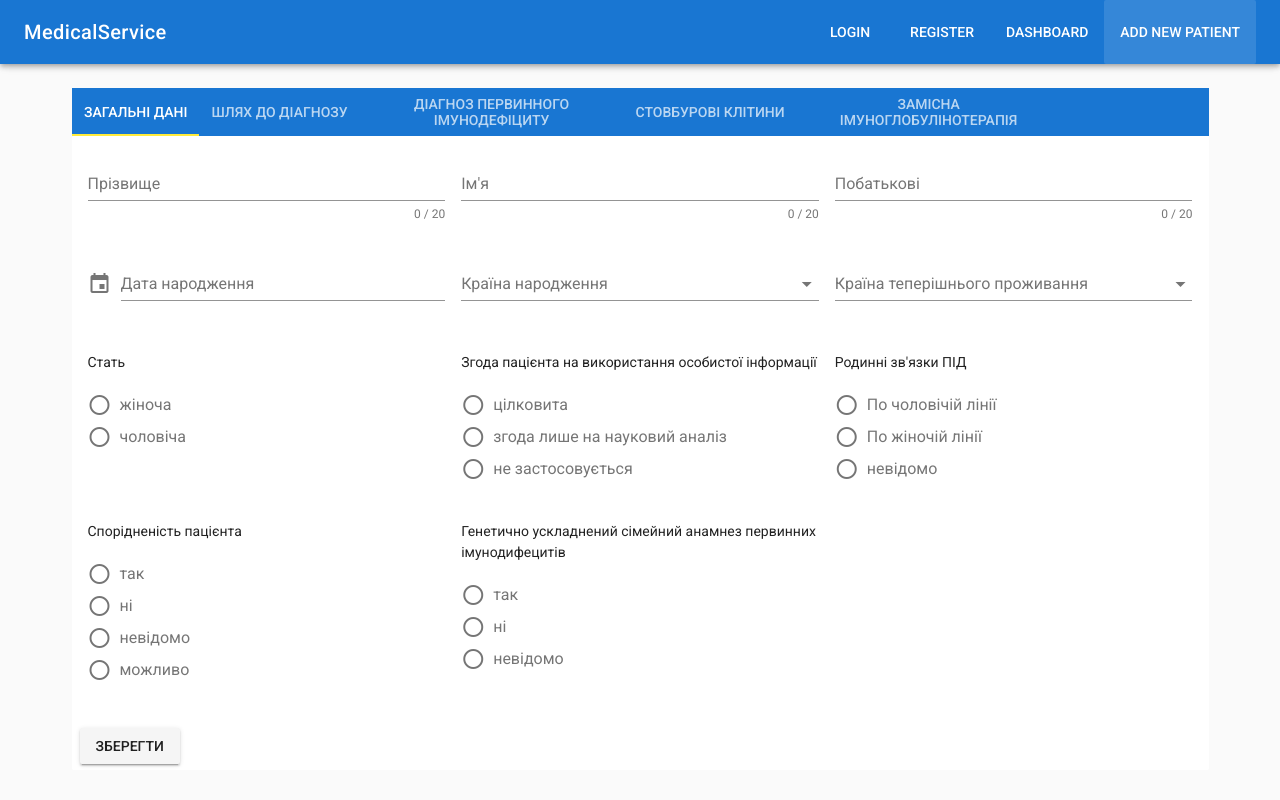
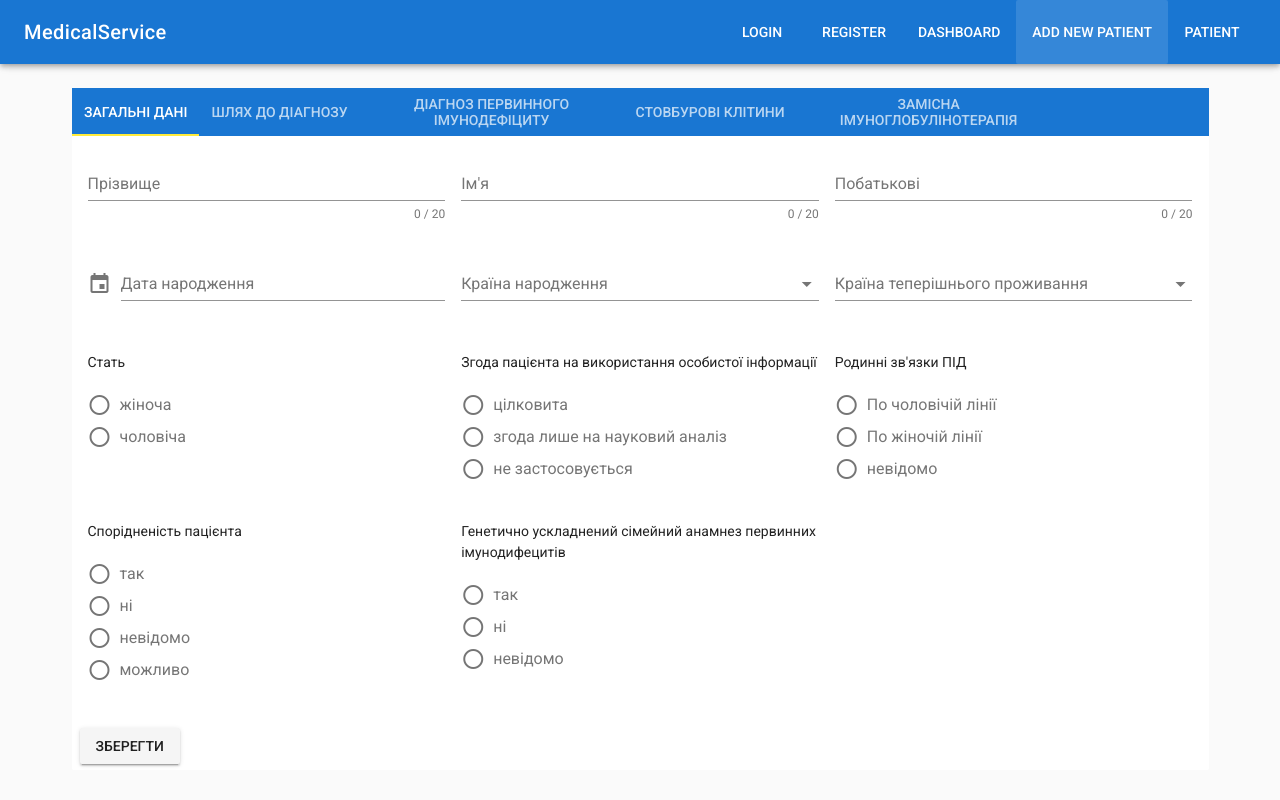
Before and after one commit to SolyaHetman/medical-service, a Vue app in the folder client/: page /#/newpatient in a window 1280 px wide. Built offline with nearby package versions, Linux system fonts and the light colour scheme.

Commit message:
Update Navbar.vue
Add button Patient

```diff
--- a/client/src/components/Navbar.vue
+++ b/client/src/components/Navbar.vue
@@ -6,6 +6,7 @@
       <v-btn flat>Register</v-btn>
       <v-btn flat to="/dashboard">Dashboard</v-btn>
       <v-btn flat to="/newpatient">Add New Patient</v-btn>
+      <v-btn flat>Patient</v-btn>
     </v-toolbar-items>
   </v-toolbar>
 </template>
```
